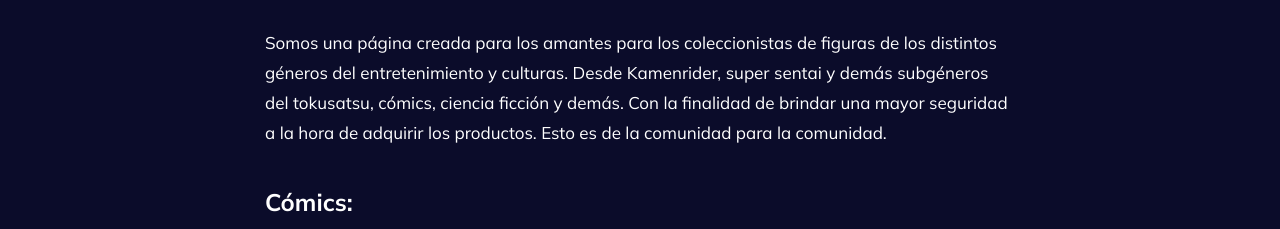
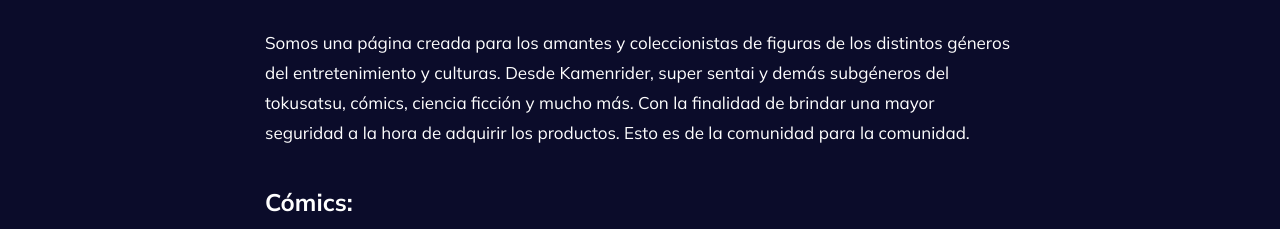
Before and after one commit to Dabestatic/Dabestatic.github.io, a plain HTML site: page quienesomos.html in a window 1280 px wide. Shown: the part 1268-1497 px from the top of the page. Drawn offline with Linux system fonts and the light colour scheme.

Commit message:
Update quienesomos.html

```diff
--- a/quienesomos.html
+++ b/quienesomos.html
@@ -93,9 +93,9 @@
                 <div class="col-lg-8">
                     <div class="blog__details__content">
                         <div class="blog__details__text">
-                            <p>Somos una página creada para los amantes para los coleccionistas de figuras de los distintos
+                            <p>Somos una página creada para los amantes y coleccionistas de figuras de los distintos
                                géneros del entretenimiento y culturas. Desde Kamenrider, super sentai y demás subgéneros del
-                               tokusatsu, cómics, ciencia ficción y demás. Con la finalidad de brindar una mayor seguridad a
+                               tokusatsu, cómics, ciencia ficción y  mucho más. Con la finalidad de brindar una mayor seguridad a
                                la hora de adquirir los productos. Esto es de la comunidad para la comunidad.
                             </p>
                         </div>
```
